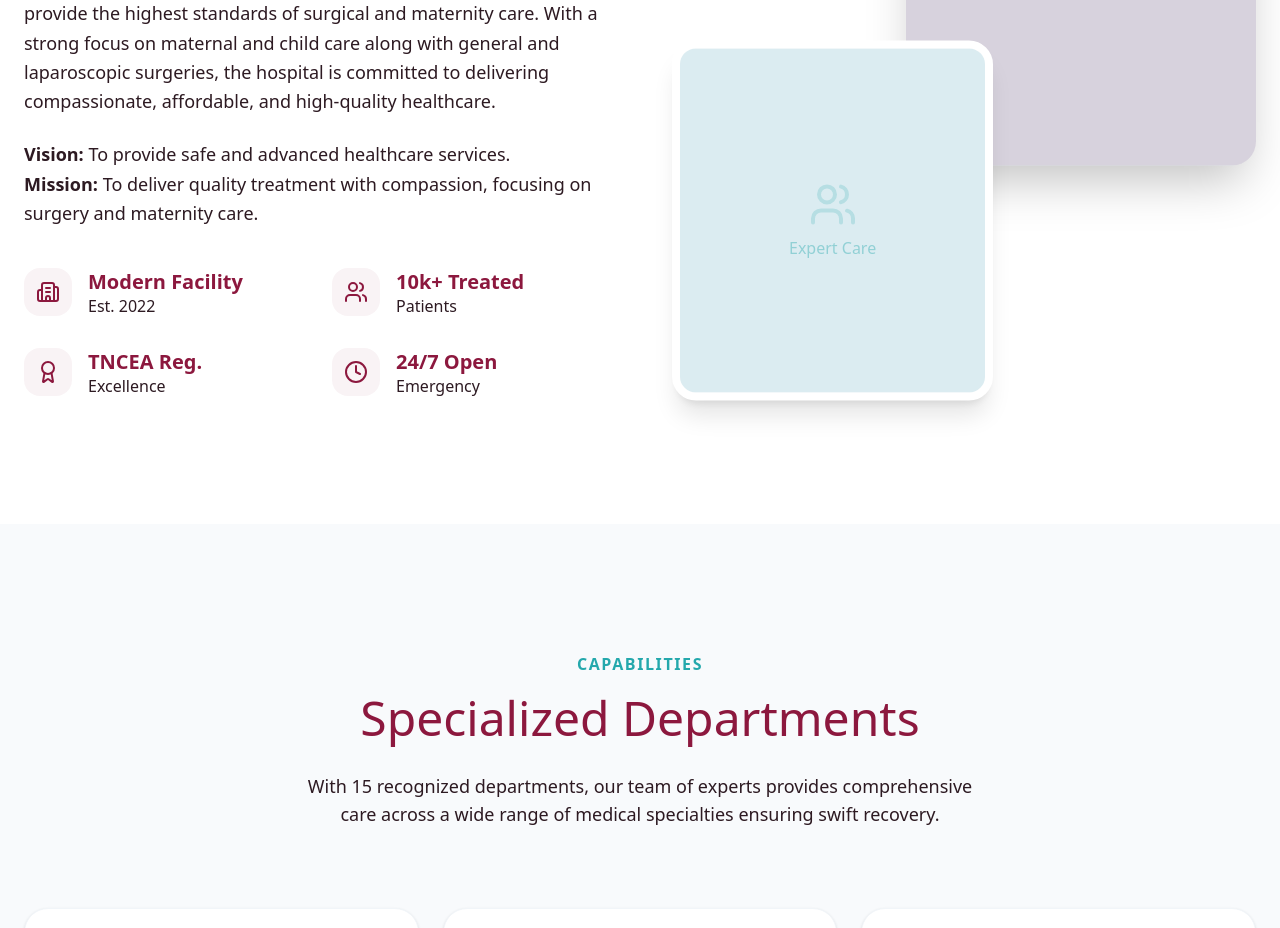
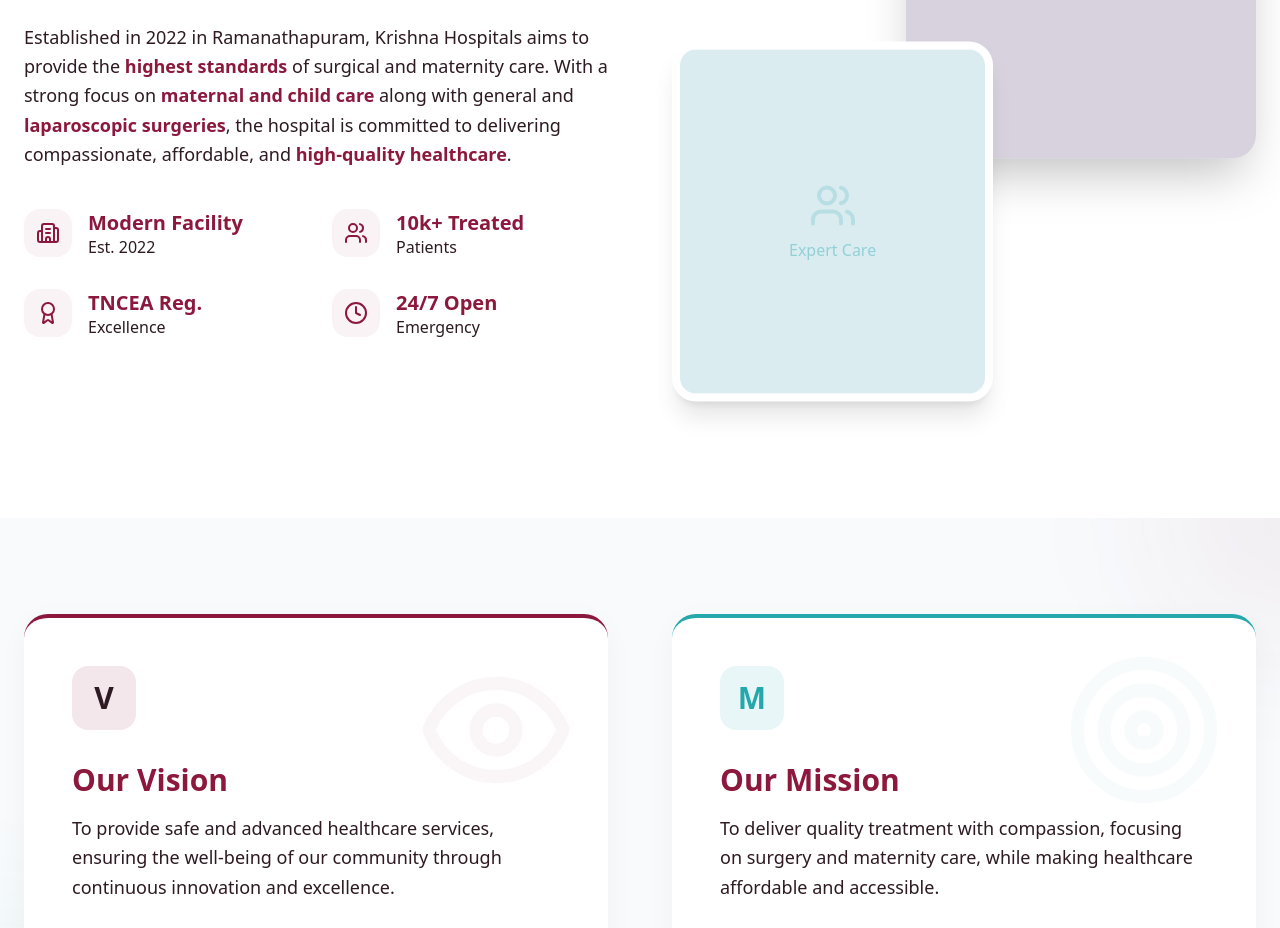
Before and after one commit to godivatech/krishna_hospital, a Next.js app: page / in a window 1280 px wide. Shown: the part 1138-2066 px from the top of the page. Built offline with nearby package versions, Linux system fonts and the light colour scheme; a web font is replaced by a local one.

Commit message:
code changes

```diff
--- a/src/app/page.tsx
+++ b/src/app/page.tsx
@@ -1,6 +1,7 @@
 import Navbar from "@/components/Navbar";
 import Hero from "@/components/Hero";
 import About from "@/components/About";
+import MissionVision from "@/components/MissionVision";
 import Departments from "@/components/Departments";
 import Doctors from "@/components/Doctors";
 import Testimonials from "@/components/Testimonials";
@@ -13,6 +14,7 @@
       <main>
         <Hero />
         <About />
+        <MissionVision />
         <Departments />
         <Doctors />
         <Testimonials />
--- a/src/components/About.tsx
+++ b/src/components/About.tsx
@@ -33,14 +33,10 @@
         >
           <h2 className="text-base font-semibold uppercase tracking-widest text-accent mb-3">Who We Are</h2>
           <h3 className="text-4xl md:text-5xl font-serif text-primary leading-tight mb-6">
-            A Legacy of Care <br /> & Compassion.
+            A Legacy of Care and Compassion
           </h3>
-          <p className="text-lg text-text-muted mb-6 leading-relaxed">
-            Established in 2022 in Ramanathapuram, Krishna Hospitals aims to provide the highest standards of surgical and maternity care. With a strong focus on maternal and child care along with general and laparoscopic surgeries, the hospital is committed to delivering compassionate, affordable, and high-quality healthcare.
-          </p>
           <p className="text-lg text-text-muted mb-10 leading-relaxed">
-            <strong>Vision:</strong> To provide safe and advanced healthcare services. <br />
-            <strong>Mission:</strong> To deliver quality treatment with compassion, focusing on surgery and maternity care.
+            Established in 2022 in Ramanathapuram, Krishna Hospitals aims to provide the <span className="font-semibold text-primary">highest standards</span> of surgical and maternity care. With a strong focus on <span className="font-semibold text-primary">maternal and child care</span> along with general and <span className="font-semibold text-primary">laparoscopic surgeries</span>, the hospital is committed to delivering compassionate, affordable, and <span className="font-semibold text-primary">high-quality healthcare</span>.
           </p>
 
           <div className="grid grid-cols-2 gap-8">
--- a/src/components/Doctors.tsx
+++ b/src/components/Doctors.tsx
@@ -32,7 +32,7 @@
               transition={{ delay: 0.1 }}
               className="text-4xl md:text-5xl font-serif leading-tight text-white mb-6"
             >
-              Meet Our Board <br /> Certified Specialists
+              Meet Our Board Certified Specialists
             </motion.h3>
           </div>
           <motion.a
--- /dev/null
+++ b/src/components/MissionVision.tsx
@@ -0,0 +1,60 @@
+"use client";
+import { motion } from "framer-motion";
+import { Target, Eye } from "lucide-react";
+
+export default function MissionVision() {
+  return (
+    <section className="py-24 bg-slate-50 relative overflow-hidden">
+      {/* Background decorations */}
+      <div className="absolute top-0 right-0 w-64 h-64 bg-primary/5 rounded-full blur-3xl -translate-y-1/2 translate-x-1/2 pointer-events-none"></div>
+      <div className="absolute bottom-0 left-0 w-64 h-64 bg-accent/5 rounded-full blur-3xl translate-y-1/2 -translate-x-1/2 pointer-events-none"></div>
+
+      <div className="max-w-7xl mx-auto px-6 relative z-10">
+        <div className="grid md:grid-cols-2 gap-8 lg:gap-16">
+
+          <motion.div
+            initial={{ opacity: 0, y: 30 }}
+            whileInView={{ opacity: 1, y: 0 }}
+            viewport={{ once: true }}
+            className="group bg-white p-10 lg:p-12 rounded-3xl shadow-[0_8px_30px_rgb(0,0,0,0.04)] hover:shadow-[0_8px_30px_rgb(0,0,0,0.08)] transition-all duration-300 border-t-4 border-primary relative overflow-hidden"
+          >
+            <div className="absolute top-0 right-0 p-8 opacity-[0.03] group-hover:scale-110 group-hover:rotate-12 transition-all duration-500 pointer-events-none text-primary">
+              <Eye className="w-40 h-40" />
+            </div>
+
+            <div className="w-16 h-16 bg-primary/10 rounded-2xl flex items-center justify-center mb-8 relative z-10">
+              <span className="text-secondary font-serif font-bold text-3xl">V</span>
+            </div>
+
+            <h3 className="text-3xl font-serif text-primary font-bold mb-4 relative z-10">Our Vision</h3>
+            <p className="text-lg text-text-muted leading-relaxed relative z-10">
+              To provide safe and advanced healthcare services, ensuring the well-being of our community through continuous innovation and excellence.
+            </p>
+          </motion.div>
+
+          <motion.div
+            initial={{ opacity: 0, y: 30 }}
+            whileInView={{ opacity: 1, y: 0 }}
+            viewport={{ once: true }}
+            transition={{ delay: 0.2 }}
+            className="group bg-white p-10 lg:p-12 rounded-3xl shadow-[0_8px_30px_rgb(0,0,0,0.04)] hover:shadow-[0_8px_30px_rgb(0,0,0,0.08)] transition-all duration-300 border-t-4 border-accent relative overflow-hidden"
+          >
+            <div className="absolute top-0 right-0 p-8 opacity-[0.03] group-hover:scale-110 group-hover:rotate-12 transition-all duration-500 pointer-events-none text-accent">
+              <Target className="w-40 h-40" />
+            </div>
+
+            <div className="w-16 h-16 bg-accent/10 rounded-2xl flex items-center justify-center mb-8 relative z-10">
+              <span className="text-accent font-serif font-bold text-3xl">M</span>
+            </div>
+
+            <h3 className="text-3xl font-serif text-primary font-bold mb-4 relative z-10">Our Mission</h3>
+            <p className="text-lg text-text-muted leading-relaxed relative z-10">
+              To deliver quality treatment with compassion, focusing on surgery and maternity care, while making healthcare affordable and accessible.
+            </p>
+          </motion.div>
+
+        </div>
+      </div>
+    </section>
+  );
+}
```
Also changed, not shown: src/components/Hero.tsx (line endings or trailing spaces).
